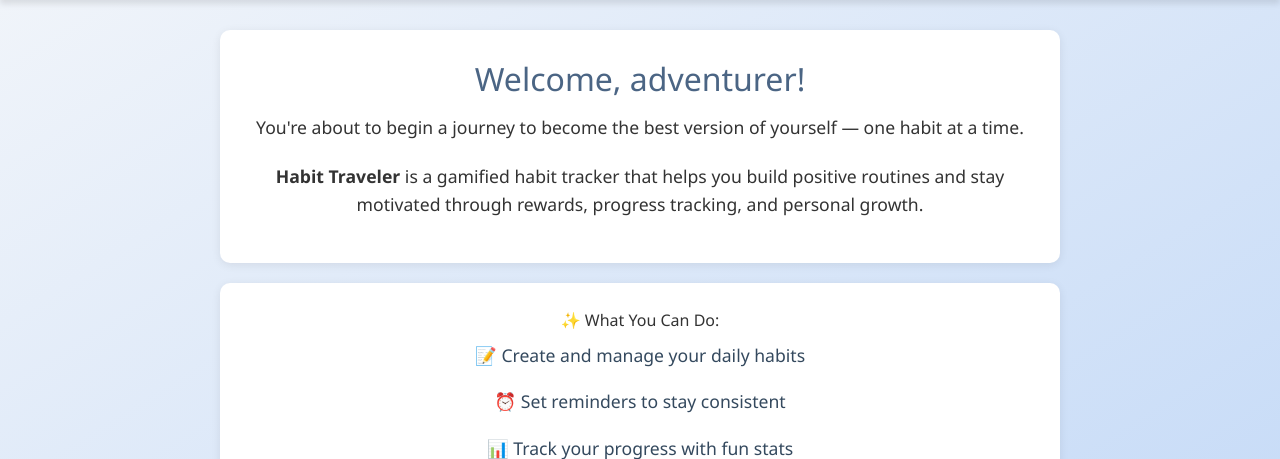
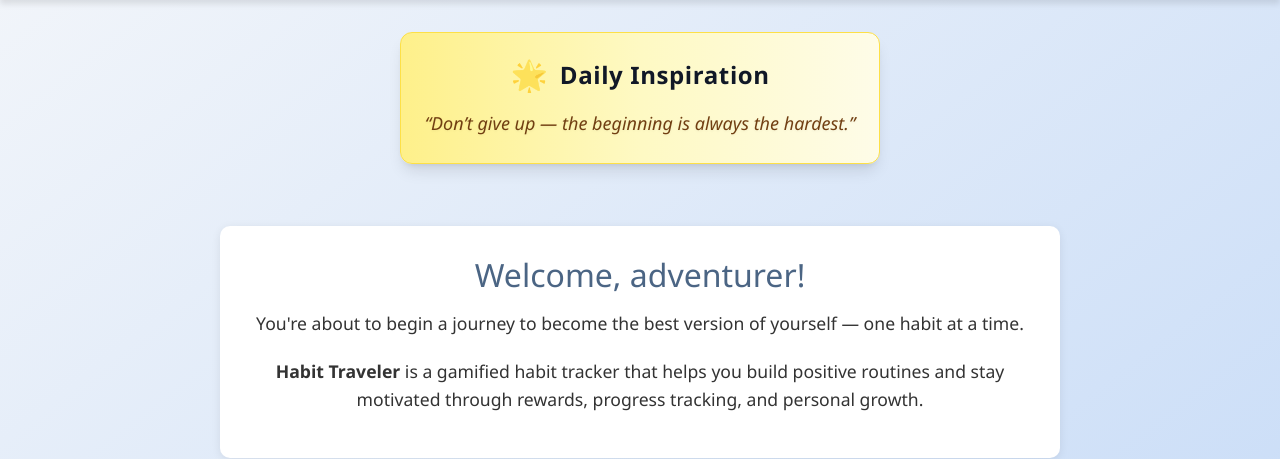
Before and after one commit to VINCENTLIM716/MINI-IT-3-10, a Flask app: page / in a window 1280 px wide. Shown: the part 156-615 px from the top of the page. Run offline with Flask 3, Linux system fonts and the light colour scheme; some libraries are stand-ins or nearby versions.

Commit message:
create daily quotes

```diff
--- a/app.py
+++ b/app.py
@@ -75,9 +75,22 @@
     badge = db.relationship('Badge')
 
 
+quotes = [
+    "A little progress each day adds up to big results.",
+    "Consistency is the key to success.",
+    "Start where you are. Use what you have. Do what you can.",
+    "Don’t give up — the beginning is always the hardest.",
+    "Your habits determine your future."
+]
+
+def get_daily_quote():
+    today_index = date.today().toordinal() % len(quotes)
+    return quotes[today_index]
+
 @app.route('/')
 def index():
-    return render_template('base.html')
+    daily_quote = get_daily_quote()
+    return render_template('base.html', daily_quote=daily_quote)
 
 @app.route('/register', methods=['GET', 'POST'])
 def register():
--- a/templates/base.html
+++ b/templates/base.html
@@ -31,6 +31,16 @@
         </nav>
     </header>
 
+    {% if request.endpoint == 'index' %}
+        <div class="max-w-xl mx-auto my-8 p-6 bg-gradient-to-r from-yellow-200 via-yellow-100 to-yellow-50 rounded-xl shadow-lg border border-yellow-300 text-gray-900">
+            <div class="flex items-center justify-center space-x-3 mb-4">
+                <div class="text-3xl animate-pulse">🌟</div>
+                <h2 class="text-2xl font-extrabold tracking-wide">Daily Inspiration</h2>
+            </div>
+            <p class="text-lg italic leading-relaxed text-yellow-900 drop-shadow-sm">“{{ daily_quote }}”</p>
+        </div>
+    {% endif %}
+
     <main>
         {% block content %}
         <section>
```
